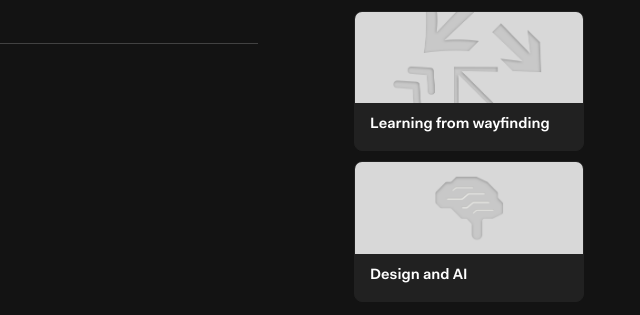
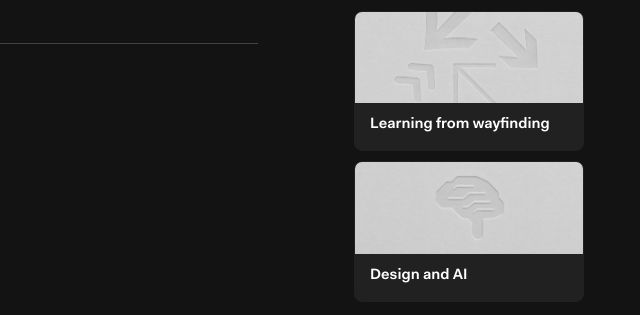
Before and after one commit to tom-degay/TDG-website, a plain HTML site: page design-craft.html in a window 1280 px wide. Shown: the part 399-714 px from the top of the page, 640-1280 px from the left. Drawn offline with Linux system fonts and the light colour scheme.

Commit message:
AI and Wayfinding cards: use the blind-emboss treatment
Converted the dropped PNGs (1.9MB/1.7MB, no transparency) to JPEG,
matching the site's large-photo compression convention, and moved them
into the root media/ folder alongside the other Approach card images.
Updated all card and related-thumb instances across index.html,
design-craft.html, approach.html and ai.html.

Co-Authored-By: Claude Sonnet 5 <noreply@anthropic.com>

```diff
--- a/design-craft.html
+++ b/design-craft.html
@@ -1376,8 +1376,8 @@
 
       <nav class="related" aria-label="More in Approach">
         <span class="eyebrow related-heading">More</span>
-      <a href="/approach"><img class="related-thumb" src="/media/wayfinding.png" alt="" loading="lazy"><span class="related-title">Learning from wayfinding</span></a>
-      <a href="/ai"><img class="related-thumb" src="/media/brain-group.png" alt="" loading="lazy"><span class="related-title">Design and AI</span></a>
+      <a href="/approach"><img class="related-thumb" src="/media/wayfinding-emboss.jpg" alt="" loading="lazy"><span class="related-title">Learning from wayfinding</span></a>
+      <a href="/ai"><img class="related-thumb" src="/media/brain-emboss.jpg" alt="" loading="lazy"><span class="related-title">Design and AI</span></a>
       </nav>
     </div>
 
```
Also changed, not shown: ai.html (+1 -1 lines), approach.html (+1 -1 lines), index.html (+2 -2 lines), media/brain-emboss.jpg (added), media/wayfinding-emboss.jpg (added).
